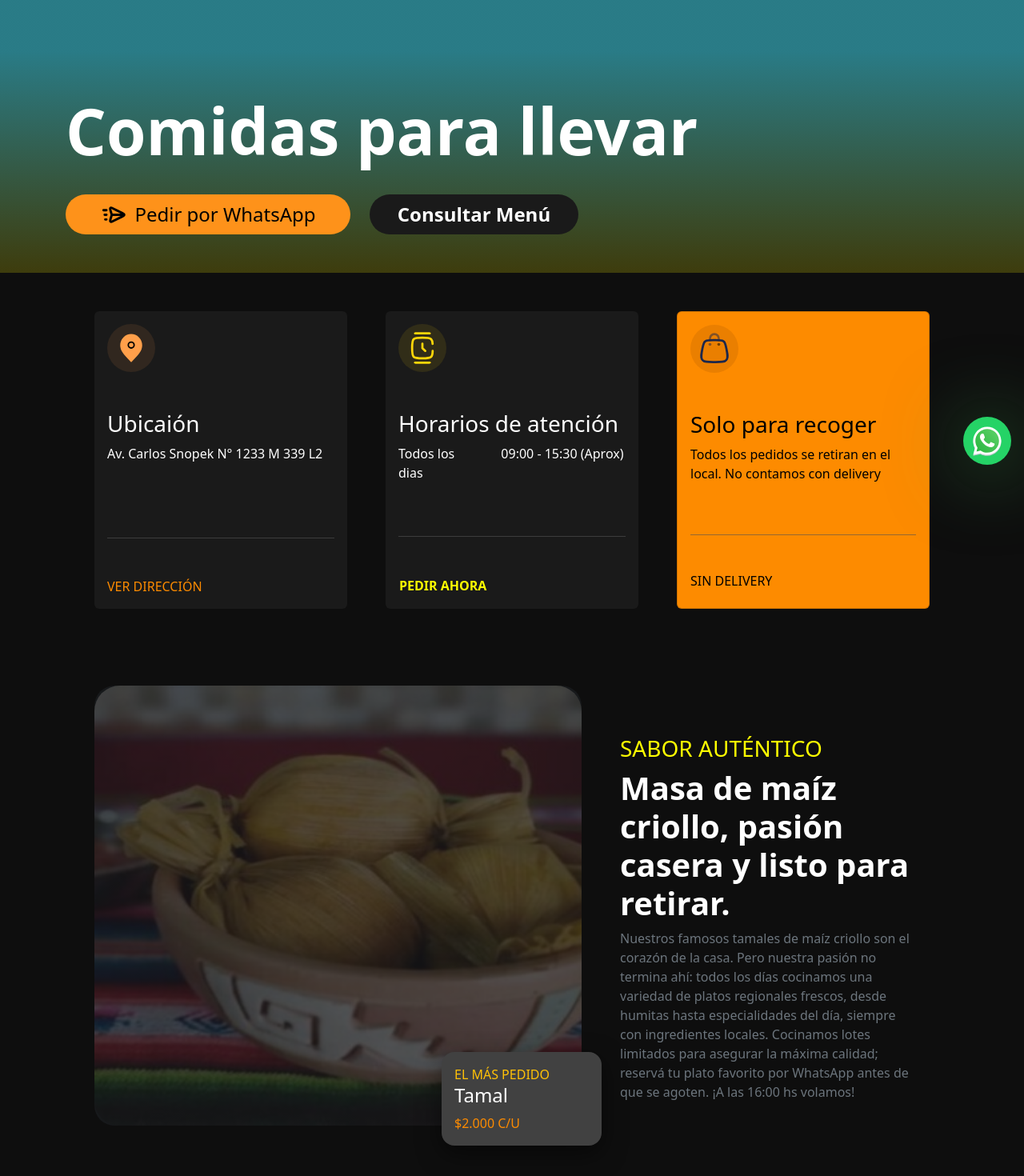
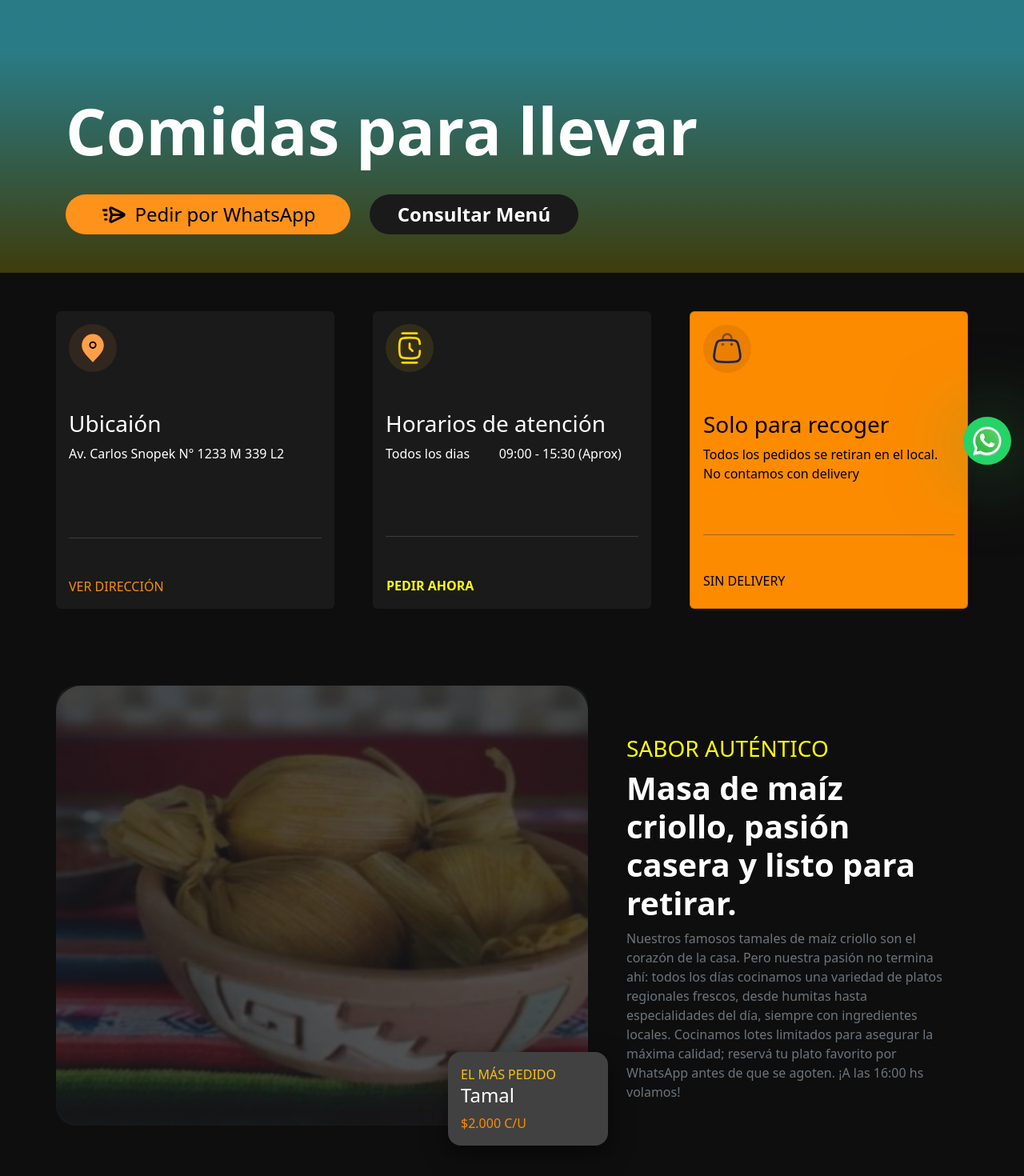
Before and after one commit to Joako-G/TamalJuje-oPage, a React (Vite) app: page / in a window 1280 px wide. Shown: the part 114-1584 px from the top of the page at 80% size. Built offline with nearby package versions, Linux system fonts and the light colour scheme.

Commit message:
style(home): Modificar estilos para el diseño responsivo del comonente Home

```diff
--- a/src/components/features/home/HomeCTA/HomeCTA.tsx
+++ b/src/components/features/home/HomeCTA/HomeCTA.tsx
@@ -4,7 +4,7 @@ import styles from './HomeCTA.module.css'
 export function HomeCTA() {
     return (
         <section className='container pt-5'>
-            <div className='row row-cols-1 row-cols-md-2 px-md-5 align-items-center'>
+            <div className='row row-cols-1 row-cols-md-2 align-items-center'>
 
                 <div className={`col-10 col-lg-7 m-auto position-relative card border-0 rounded-5 ${styles.cardSpecial}`}>
                     <div className={`card-img-overlay d-flex flex-column align-items-center justify-content-center text-center bg-dark bg-opacity-50 ${styles.cardBody}`}>
@@ -32,15 +32,3 @@ export function HomeCTA() {
         </section>
     )
 }
-
-/*
-En la imagen de tamal
-<h2 className="display-4 fw-bold mb-3">El sabor de Jujuy, listo para llevar</h2>
-<Link to='/menu' className='btn btn-warning btn-lg rounded-pill px-5 fw-bold fs-4 shadow'> VER MENÚ COMPLETO </Link>
-
-  Cada tamal se prepara a mano diariamente con ingredientes locales frescos.
-                        Creemos en lo casero, sin procesos industriales. Reserva tus tamales a travez
-                        de WhatsApp  Tu pedido se reserva y te
-                        espera en el local para que lo disfrutes al instante. Reserva el tuyo antes de que se acaben
-
- */
--- a/src/components/features/home/HomeInfo/HomeInfo.tsx
+++ b/src/components/features/home/HomeInfo/HomeInfo.tsx
@@ -5,7 +5,7 @@ import styles from './HomeInfo.module.css'
 
 export function HomeInfo() {
     return (
-        <div className="container w-md-100 my-5 px-5">
+        <div className="container w-md-100 my-5 px-5 px-md-0">
             <div className="row row-cols-1 row-cols-md-3 g-5">
 
                 <div className={`col`}>
```
